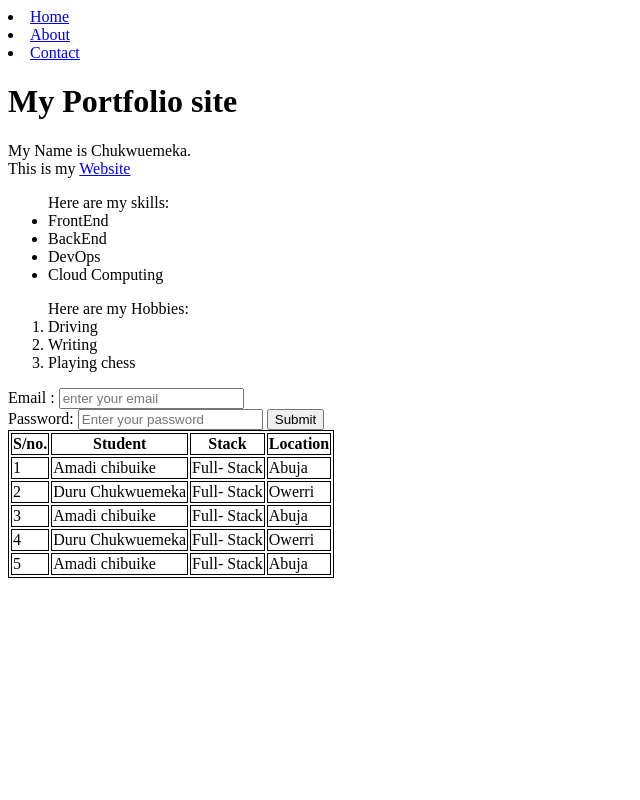
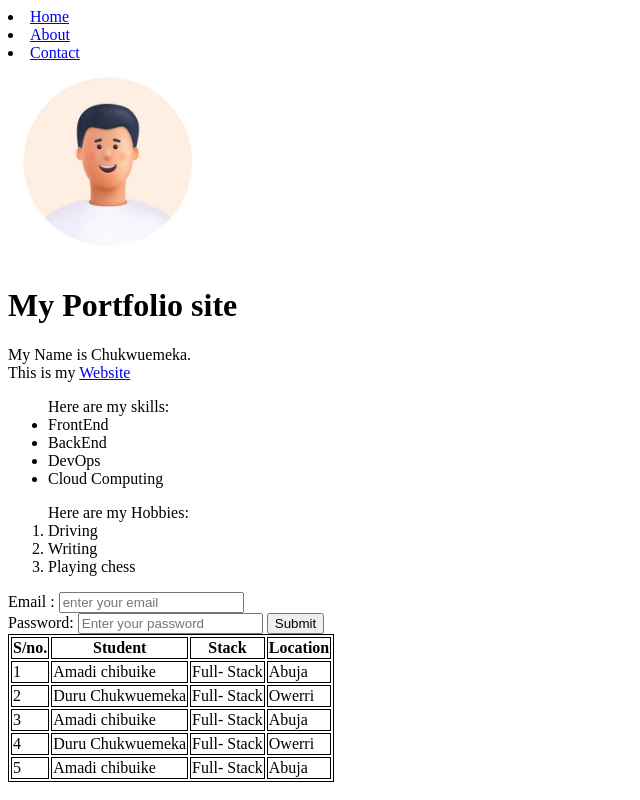
Before and after one commit to austinez/My_Learning, a plain HTML site: page Portfolio site/index.html in a window 1280 px wide. Shown: the whole page, without its empty margins (0-640 px from the left). Drawn offline with Linux system fonts and the light colour scheme.

Commit message:
Update index.html

```diff
--- a/Portfolio site/index.html
+++ b/Portfolio site/index.html
@@ -11,6 +11,10 @@
       td {
         border: 1px solid black;
       }
+       img {
+        width: 200px;
+        height: 200px;
+      }
     </style>
   </head>
   <body>
@@ -19,6 +23,8 @@
       <li><a href="about">About</a></li>
       <li><a href="contact">Contact</a></li>
     </nav>
+
+    <img src="/avatar.png" alt="avatar icon" />
 
     <h1>My Portfolio site</h1>
 
```
